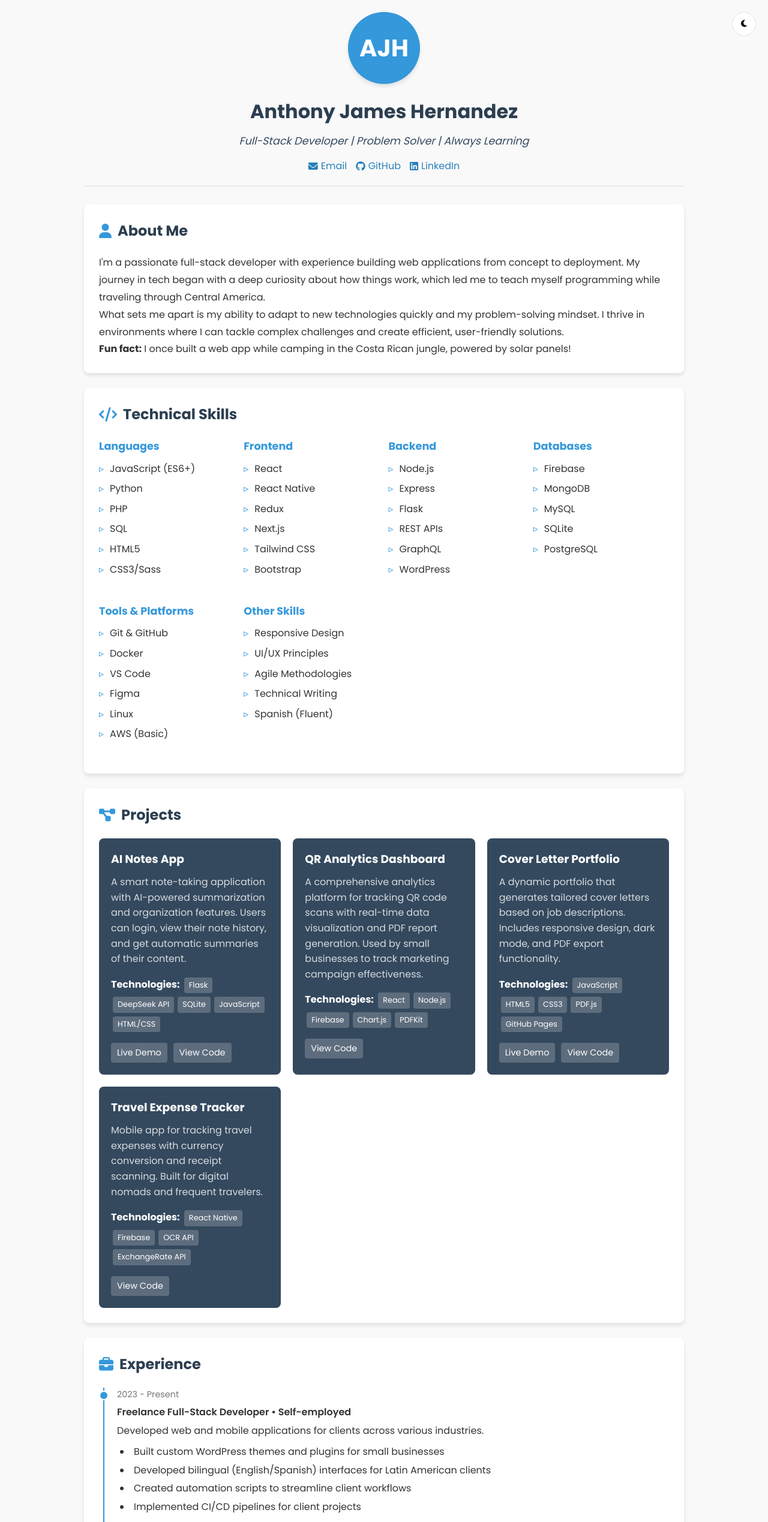
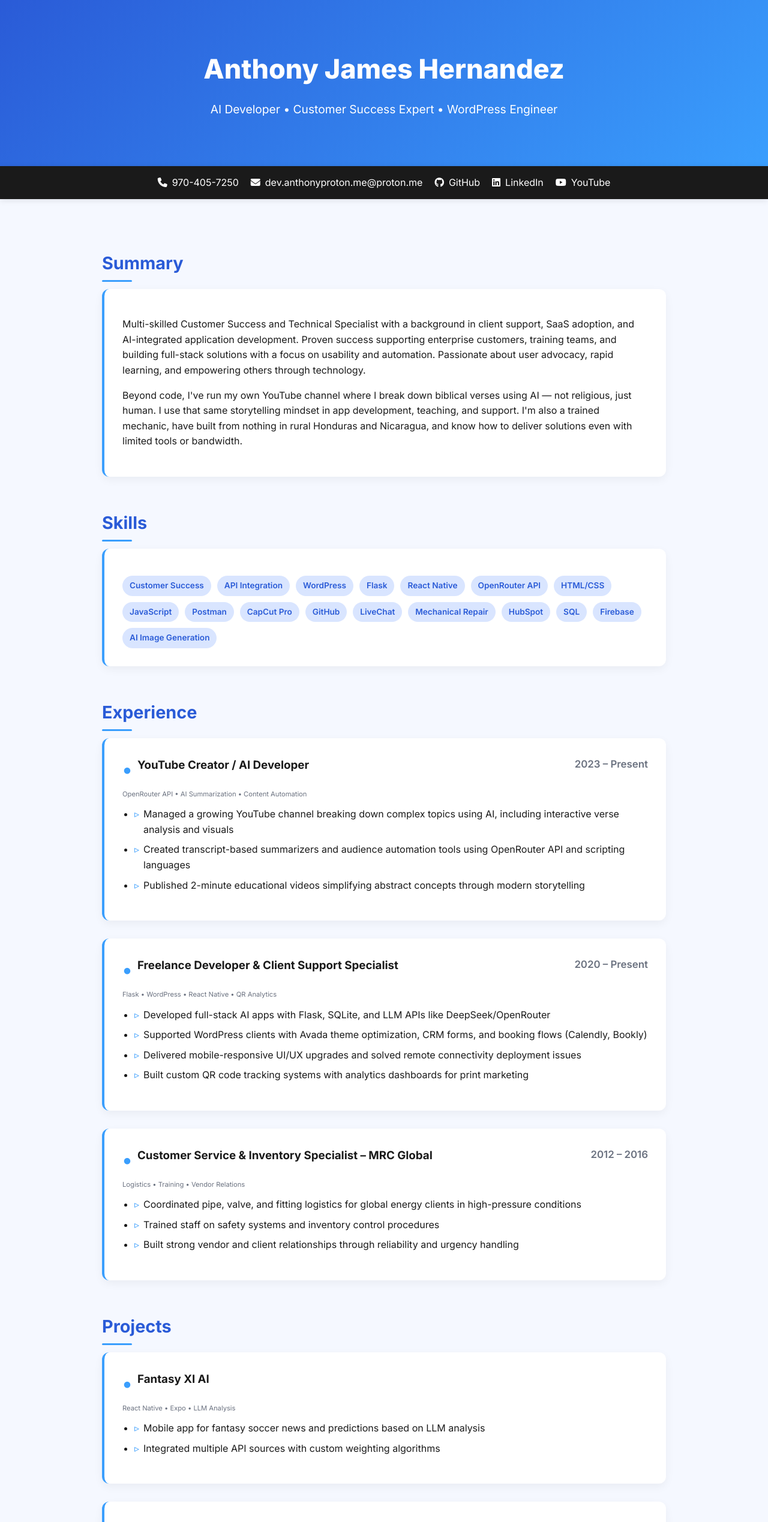
Before and after one commit to AnthonyHernandez5150/resume, a plain HTML site: page index.html in a window 1280 px wide. Shown: the top 2538 px of the page at 60% size. Drawn offline with Linux system fonts and the light colour scheme.

Commit message:
Update index.html

```diff
--- a/index.html
+++ b/index.html
@@ -1,141 +1,355 @@
 <!DOCTYPE html>
 <html lang="en">
 <head>
-  <meta charset="UTF-8">
-  <meta name="viewport" content="width=device-width, initial-scale=1.0">
-  <title>Anthony Hernandez | Full-Stack Developer</title>
-  <meta name="description" content="Professional portfolio of Anthony Hernandez, Full-Stack Developer">
+  <meta charset="UTF-8" />
+  <meta name="viewport" content="width=device-width, initial-scale=1.0" />
+  <title>Anthony Hernandez | Tech-Savvy CSM + AI Developer</title>
+  <link href="https://fonts.googleapis.com/css2?family=Inter:wght@400;600;700;800&display=swap" rel="stylesheet">
   <link rel="stylesheet" href="https://cdnjs.cloudflare.com/ajax/libs/font-awesome/6.4.0/css/all.min.css">
-  <link rel="stylesheet" href="styles.css">
-  <link rel="preconnect" href="https://fonts.googleapis.com">
-  <link rel="preconnect" href="https://fonts.gstatic.com" crossorigin>
-  <link href="https://fonts.googleapis.com/css2?family=Poppins:wght@300;400;600;700&family=Roboto+Mono:wght@400;500&display=swap" rel="stylesheet">
+  <style>
+    :root {
+      --primary: #2a5bd7;
+      --secondary: #3a9efd;
+      --light: #f5f8ff;
+      --dark: #1a1a1a;
+      --gray: #6b7280;
+    }
+    * {
+      box-sizing: border-box;
+    }
+    body {
+      margin: 0;
+      font-family: 'Inter', sans-serif;
+      background: var(--light);
+      color: var(--dark);
+      line-height: 1.6;
+    }
+    header {
+      background: linear-gradient(135deg, var(--primary), var(--secondary));
+      color: white;
+      padding: 80px 30px 60px;
+      text-align: center;
+    }
+    header h1 {
+      margin: 0;
+      font-size: 2.8em;
+      font-weight: 800;
+    }
+    header p {
+      font-size: 1.2em;
+      margin-top: 15px;
+      max-width: 700px;
+      margin-left: auto;
+      margin-right: auto;
+    }
+    .contact-bar {
+      background: var(--dark);
+      padding: 15px;
+      display: flex;
+      justify-content: center;
+      flex-wrap: wrap;
+      gap: 20px;
+      position: sticky;
+      top: 0;
+      z-index: 100;
+      box-shadow: 0 2px 10px rgba(0,0,0,0.1);
+    }
+    .contact-bar a {
+      color: white;
+      text-decoration: none;
+      display: flex;
+      align-items: center;
+      gap: 8px;
+      transition: transform 0.2s;
+    }
+    .contact-bar a:hover {
+      transform: translateY(-2px);
+    }
+    .section {
+      padding: 60px 30px;
+      max-width: 1000px;
+      margin: auto;
+    }
+    .section h2 {
+      color: var(--primary);
+      font-size: 1.8em;
+      margin-bottom: 20px;
+      position: relative;
+      display: inline-block;
+    }
+    .section h2::after {
+      content: "";
+      position: absolute;
+      bottom: -8px;
+      left: 0;
+      width: 50px;
+      height: 3px;
+      background: var(--secondary);
+      border-radius: 3px;
+    }
+    .card {
+      background: white;
+      border-radius: 12px;
+      padding: 30px;
+      box-shadow: 0 5px 15px rgba(0,0,0,0.05);
+      margin-bottom: 30px;
+      border-left: 4px solid var(--secondary);
+      transition: transform 0.3s, box-shadow 0.3s;
+    }
+    .card:hover {
+      transform: translateY(-5px);
+      box-shadow: 0 8px 25px rgba(0,0,0,0.1);
+    }
+    ul {
+      padding-left: 20px;
+      margin-top: 10px;
+    }
+    li {
+      margin-bottom: 8px;
+      position: relative;
+      padding-left: 15px;
+    }
+    li::before {
+      content: "▹";
+      position: absolute;
+      left: 0;
+      color: var(--secondary);
+    }
+    .tag-container {
+      display: flex;
+      flex-wrap: wrap;
+      gap: 10px;
+      margin-top: 15px;
+    }
+    .tag {
+      background: #d9e5ff;
+      color: var(--primary);
+      padding: 6px 12px;
+      border-radius: 20px;
+      font-size: 0.85em;
+      font-weight: 600;
+      transition: all 0.2s;
+    }
+    .tag:hover {
+      background: var(--secondary);
+      color: white;
+      transform: scale(1.05);
+    }
+    .card h3 {
+      margin-top: 0;
+      position: relative;
+      padding-left: 25px;
+      display: flex;
+      justify-content: space-between;
+      flex-wrap: wrap;
+      gap: 10px;
+    }
+    .card h3::before {
+      content: "•";
+      color: var(--secondary);
+      font-size: 1.8em;
+      position: absolute;
+      left: 0;
+      top: -5px;
+    }
+    .card h3 span {
+      color: var(--gray);
+      font-weight: 600;
+      font-size: 0.9em;
+    }
+    .tech-tags {
+      font-size: 0.7em;
+      color: var(--gray);
+      font-weight: normal;
+      width: 100%;
+      margin-top: 5px;
+    }
+    footer {
+      background: var(--primary);
+      color: white;
+      text-align: center;
+      padding: 30px;
+      font-size: 1.1em;
+    }
+    @media (max-width: 768px) {
+      header {
+        padding: 60px 20px 40px;
+      }
+      header h1 {
+        font-size: 2.2em;
+      }
+      .section {
+        padding: 40px 20px;
+      }
+      .contact-bar {
+        gap: 12px;
+        padding: 12px;
+      }
+      .contact-bar a {
+        font-size: 0.9em;
+      }
+    }
+    @media print {
+      body {
+        background: white;
+        font-size: 12pt;
+      }
+      .card {
+        box-shadow: none;
+        border: 1px solid #eee;
+        page-break-inside: avoid;
+      }
+      .section {
+        padding: 20px 0;
+      }
+      header {
+        padding: 40px 0;
+        background: var(--primary) !important;
+        -webkit-print-color-adjust: exact;
+        print-color-adjust: exact;
+      }
+      .contact-bar {
+        display: none;
+      }
+      .tag {
+        background: #d9e5ff !important;
+        -webkit-print-color-adjust: exact;
+        print-color-adjust: exact;
+      }
+    }
+  </style>
 </head>
 <body>
-  <button class="dark-mode-toggle" aria-label="Toggle dark mode">
-    <i class="fas fa-moon dark-mode-icon"></i>
-    <i class="fas fa-sun light-mode-icon"></i>
-  </button>
+  <header>
+    <h1>Anthony James Hernandez</h1>
+    <p>AI Developer • Customer Success Expert • WordPress Engineer</p>
+  </header>
 
-  <div class="container">
-    <header class="profile-header">
-      <div class="profile-image">
-        <div class="image-placeholder">AJH</div>
+  <div class="contact-bar">
+    <a href="tel:970-405-7250"><i class="fas fa-phone"></i> 970-405-7250</a>
+    <a href="mailto:dev.anthonyproton.me@proton.me"><i class="fas fa-envelope"></i> dev.anthonyproton.me@proton.me</a>
+    <a href="https://github.com/AnthonyHernandez5150" target="_blank"><i class="fab fa-github"></i> GitHub</a>
+    <a href="https://linkedin.com/in/anthony-hernandez-70a95435b" target="_blank"><i class="fab fa-linkedin"></i> LinkedIn</a>
+    <a href="https://youtube.com/@soulfuljourney-nl2zm" target="_blank"><i class="fab fa-youtube"></i> YouTube</a>
   </div>
-      <div class="profile-info">
-        <h1>Anthony James Hernandez</h1>
-        <p class="subtitle">Full-Stack Developer | Problem Solver | Always Learning</p>
-        <div class="contact-links">
-          <a href="mailto:dev.anthonyproton.me@proton.me" aria-label="Email">
-            <i class="fas fa-envelope"></i> Email
-          </a>
-          <a href="https://github.com/AnthonyHernandez5150" target="_blank" rel="noopener noreferrer" aria-label="GitHub">
-            <i class="fab fa-github"></i> GitHub
-          </a>
-          <a href="https://www.linkedin.com/in/anthony-hernandez-70a95435b/" target="_blank" rel="noopener noreferrer" aria-label="LinkedIn">
-            <i class="fab fa-linkedin"></i> LinkedIn
-          </a>
+
+  <div class="section">
+    <h2>Summary</h2>
+    <div class="card">
+      <p>Multi-skilled Customer Success and Technical Specialist with a background in client support, SaaS adoption, and AI-integrated application development. Proven success supporting enterprise customers, training teams, and building full-stack solutions with a focus on usability and automation. Passionate about user advocacy, rapid learning, and empowering others through technology.</p>
+      <p>Beyond code, I've run my own YouTube channel where I break down biblical verses using AI — not religious, just human. I use that same storytelling mindset in app development, teaching, and support. I'm also a trained mechanic, have built from nothing in rural Honduras and Nicaragua, and know how to deliver solutions even with limited tools or bandwidth.</p>
+    </div>
+
+    <h2>Skills</h2>
+    <div class="card">
+      <div class="tag-container">
+        <span class="tag">Customer Success</span>
+        <span class="tag">API Integration</span>
+        <span class="tag">WordPress</span>
+        <span class="tag">Flask</span>
+        <span class="tag">React Native</span>
+        <span class="tag">OpenRouter API</span>
+        <span class="tag">HTML/CSS</span>
+        <span class="tag">JavaScript</span>
+        <span class="tag">Postman</span>
+        <span class="tag">CapCut Pro</span>
+        <span class="tag">GitHub</span>
+        <span class="tag">LiveChat</span>
+        <span class="tag">Mechanical Repair</span>
+        <span class="tag">HubSpot</span>
+        <span class="tag">SQL</span>
+        <span class="tag">Firebase</span>
+        <span class="tag">AI Image Generation</span>
       </div>
     </div>
-    </header>
 
-    <section id="about" class="card">
-      <h2><i class="fas fa-user"></i> About Me</h2>
-      <div class="about-content" id="about-content">
-        <p>I'm a passionate full-stack developer with experience building web applications from concept to deployment. My journey in tech began with a deep curiosity about how things work, which led me to teach myself programming while traveling through Central America.</p>
-        <p>What sets me apart is my ability to adapt to new technologies quickly and my problem-solving mindset. I thrive in environments where I can tackle complex challenges and create efficient, user-friendly solutions.</p>
-        <div class="fun-fact">
-          <strong>Fun fact:</strong> I once built a web app while camping in the Costa Rican jungle, powered by solar panels!
-        </div>
-      </div>
-    </section>
-
-    <section id="skills" class="card">
-      <h2><i class="fas fa-code"></i> Technical Skills</h2>
-      <div class="skills-container" id="skills-container">
-        <!-- Loaded dynamically from skills-data.json -->
-      </div>
-    </section>
-
-    <section id="projects" class="card">
-      <h2><i class="fas fa-project-diagram"></i> Projects</h2>
-      <div class="projects-grid" id="projects-container">
-        <!-- Loaded dynamically from projects-data.json -->
-      </div>
-    </section>
-
-    <section id="experience" class="card">
-      <h2><i class="fas fa-briefcase"></i> Experience</h2>
-      <div class="timeline" id="experience-container">
-        <div class="timeline-item">
-          <div class="timeline-date">2023 - Present</div>
-          <div class="timeline-title">Freelance Full-Stack Developer • Self-employed</div>
-          <div class="timeline-description">Developed web and mobile applications for clients across various industries.</div>
-          <ul class="timeline-details">
-            <li>Built custom WordPress themes and plugins for small businesses</li>
-            <li>Developed bilingual (English/Spanish) interfaces for Latin American clients</li>
-            <li>Created automation scripts to streamline client workflows</li>
-            <li>Implemented CI/CD pipelines for client projects</li>
+    <h2>Experience</h2>
+    <div class="card">
+      <h3>YouTube Creator / AI Developer <span>2023 – Present</span></h3>
+      <span class="tech-tags">OpenRouter API • AI Summarization • Content Automation</span>
+      <ul>
+        <li>Managed a growing YouTube channel breaking down complex topics using AI, including interactive verse analysis and visuals</li>
+        <li>Created transcript-based summarizers and audience automation tools using OpenRouter API and scripting languages</li>
+        <li>Published 2-minute educational videos simplifying abstract concepts through modern storytelling</li>
       </ul>
     </div>
-        <div class="timeline-item">
-          <div class="timeline-date">2021 - 2023</div>
-          <div class="timeline-title">Web Development Consultant • Various Clients</div>
-          <div class="timeline-description">Provided technical solutions and consulting services to startups and small businesses.</div>
-          <ul class="timeline-details">
-            <li>Migrated legacy systems to modern web frameworks</li>
-            <li>Optimized website performance leading to 40% faster load times</li>
-            <li>Trained non-technical teams on CMS platforms</li>
-            <li>Implemented analytics and tracking for better user insights</li>
+
+    <div class="card">
+      <h3>Freelance Developer & Client Support Specialist <span>2020 – Present</span></h3>
+      <span class="tech-tags">Flask • WordPress • React Native • QR Analytics</span>
+      <ul>
+        <li>Developed full-stack AI apps with Flask, SQLite, and LLM APIs like DeepSeek/OpenRouter</li>
+        <li>Supported WordPress clients with Avada theme optimization, CRM forms, and booking flows (Calendly, Bookly)</li>
+        <li>Delivered mobile-responsive UI/UX upgrades and solved remote connectivity deployment issues</li>
+        <li>Built custom QR code tracking systems with analytics dashboards for print marketing</li>
+      </ul>
+    </div>
+
+    <div class="card">
+      <h3>Customer Service & Inventory Specialist – MRC Global <span>2012 – 2016</span></h3>
+      <span class="tech-tags">Logistics • Training • Vendor Relations</span>
+      <ul>
+        <li>Coordinated pipe, valve, and fitting logistics for global energy clients in high-pressure conditions</li>
+        <li>Trained staff on safety systems and inventory control procedures</li>
+        <li>Built strong vendor and client relationships through reliability and urgency handling</li>
+      </ul>
+    </div>
+
+    <h2>Projects</h2>
+    <div class="card">
+      <h3>Fantasy XI AI</h3>
+      <span class="tech-tags">React Native • Expo • LLM Analysis</span>
+      <ul>
+        <li>Mobile app for fantasy soccer news and predictions based on LLM analysis</li>
+        <li>Integrated multiple API sources with custom weighting algorithms</li>
+      </ul>
+    </div>
+    <div class="card">
+      <h3>QuickSum</h3>
+      <span class="tech-tags">Flask • OpenRouter API • SQLite</span>
+      <ul>
+        <li>Browser-based AI-powered summarizer with login and dark mode</li>
+        <li>Processes documents, web pages, and user notes into actionable summaries</li>
+      </ul>
+    </div>
+    <div class="card">
+      <h3>WordPress Site Conversions</h3>
+      <span class="tech-tags">Avada • GTMetrix • PageSpeed</span>
+      <ul>
+        <li>Rebuilt HVAC sites with GTMetrix/PageSpeed optimization scores above 90%</li>
+        <li>Implemented booking systems that reduced client no-shows by 40%</li>
+      </ul>
+    </div>
+    <div class="card">
+      <h3>Visa Support Web Portal (In Progress)</h3>
+      <span class="tech-tags">PDF Automation • Encryption • Multilingual</span>
+      <ul>
+        <li>Secure portal for families pursuing hardship waivers with USCIS</li>
+        <li>Features dynamic PDF generation with user data and multilingual support</li>
+      </ul>
+    </div>
+
+    <h2>Education</h2>
+    <div class="card">
+      <ul>
+        <li><strong>Colt Steele Web Developer Bootcamp</strong> – Completed June 12, 2021</li>
+        <li><strong>Ongoing Professional Development:</strong> Udemy courses in full-stack and mobile development</li>
+      </ul>
+    </div>
+
+    <h2>Additional Info</h2>
+    <div class="card">
+      <ul>
+        <li>Native English speaker</li>
+        <li>Experienced in low-resource, off-grid tech development</li>
+        <li>U.S. citizen, no sponsorship required</li>
+        <li>Currently based in Central America – open to remote or U.S.-based work</li>
       </ul>
     </div>
   </div>
-    </section>
-
-    <section id="education" class="card">
-      <h2><i class="fas fa-graduation-cap"></i> Education</h2>
-      <div class="education-list" id="education-container">
-        <div class="education-item">
-          <h3>Aims Community College</h3>
-          <p>Full Stack Web Development • 2020-2021</p>
-          <ul>
-            <li>Focus on JavaScript, PHP, and database design</li>
-            <li>Completed capstone project with local business</li>
-          </ul>
-        </div>
-        <div class="education-item">
-          <h3>Colt Steele's Web Developer Bootcamp</h3>
-          <p>Certificate of Completion • 2021</p>
-          <ul>
-            <li>Comprehensive full-stack curriculum</li>
-            <li>Built 10+ projects including YelpCamp clone</li>
-          </ul>
-        </div>
-      </div>
-    </section>
 
   <footer>
-      <div class="footer-content">
-        <p>Currently open to remote opportunities</p>
-        <div class="social-links">
-          <a href="https://github.com/AnthonyHernandez5150" target="_blank" rel="noopener noreferrer" aria-label="GitHub">
-            <i class="fab fa-github"></i>
-          </a>
-          <a href="https://www.linkedin.com/in/anthony-hernandez-70a95435b/" target="_blank" rel="noopener noreferrer" aria-label="LinkedIn">
-            <i class="fab fa-linkedin"></i>
-          </a>
-          <a href="mailto:dev.anthonyproton.me@proton.me" aria-label="Email">
-            <i class="fas fa-envelope"></i>
-          </a>
-        </div>
-        <p id="last-updated"></p>
-        <button id="print-btn" class="print-btn">
-          <i class="fas fa-file-pdf"></i> Save as PDF
-        </button>
-      </div>
+    <p>&copy; <script>document.write(new Date().getFullYear())</script> Anthony James Hernandez | <a href="https://github.com/AnthonyHernandez5150" style="color:white;text-decoration:underline;">GitHub Portfolio</a></p>
   </footer>
-  </div>
-
-  <script src="script.js"></script>
 </body>
 </html>
```
Lines whose indentation alone changed are shown as unchanged.
